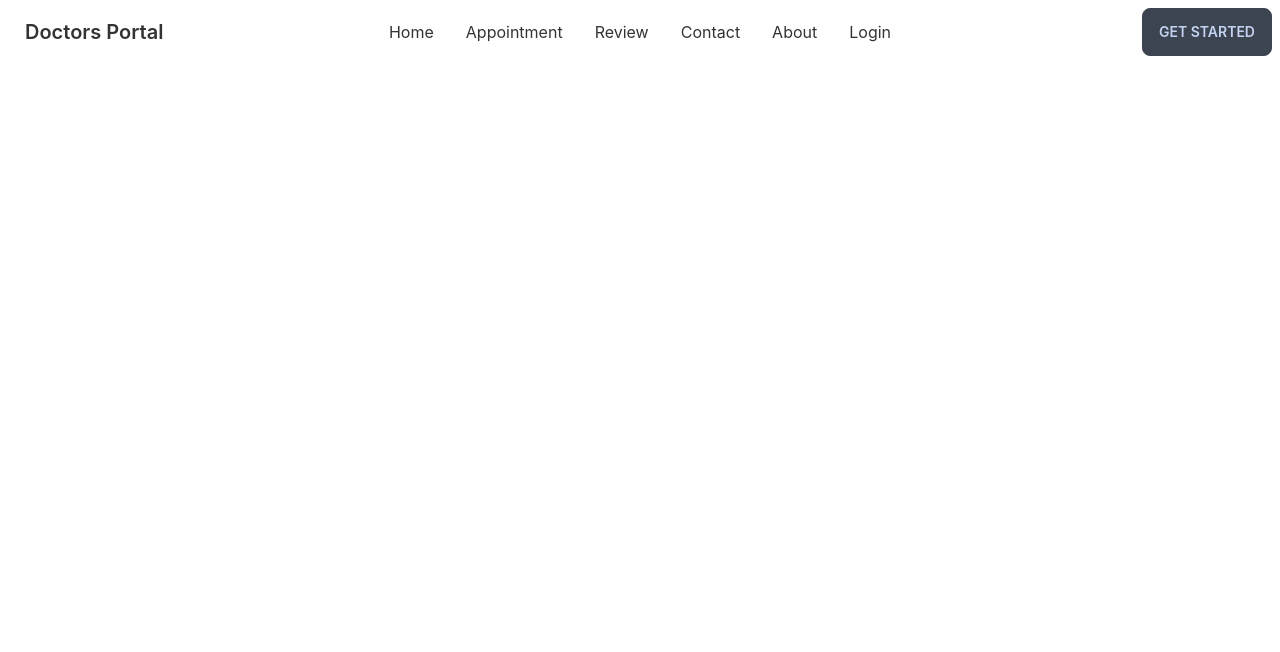
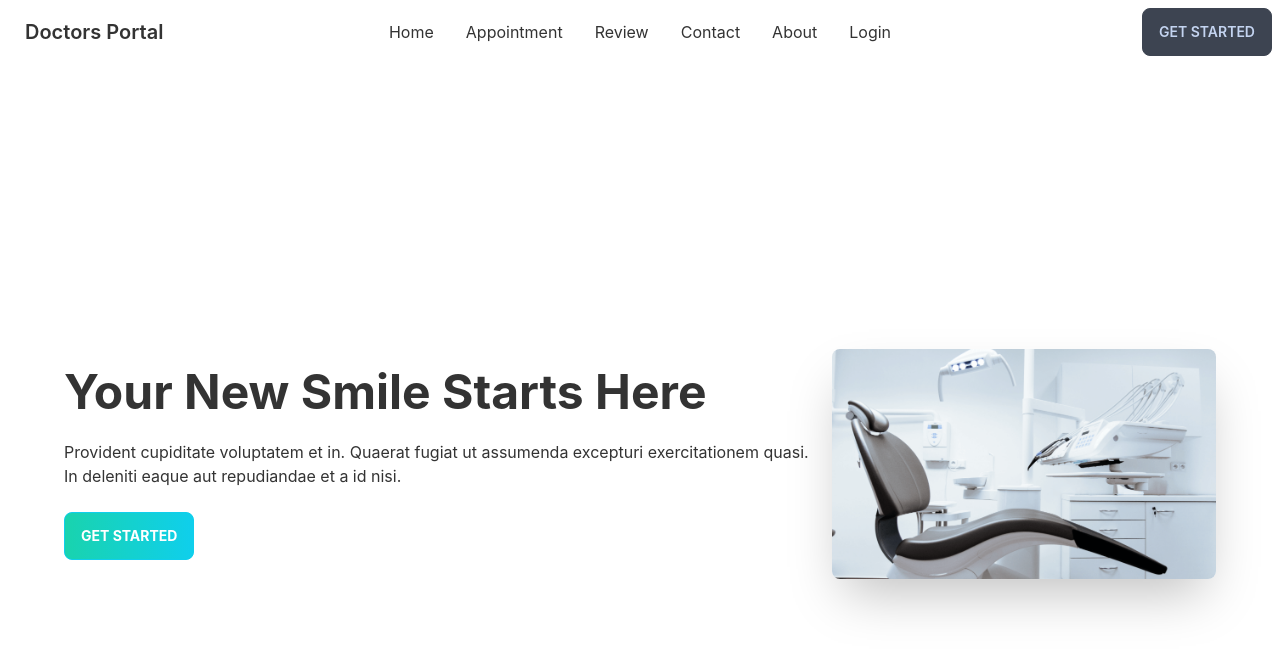
Before and after one commit to Abidur-Rahman-Chowdhury/doctors-portal, a React (Create React App) app: page / in a window 1280 px wide. Shown: the top 652 px of the page. Built offline with nearby package versions, Linux system fonts and the light colour scheme.

Commit message:
done banner

```diff
--- /dev/null
+++ b/src/Pages/Home/Banner.js
@@ -0,0 +1,25 @@
+import React from 'react';
+import chair from '../../assets/images/chair.png';
+
+const Banner = () => {
+  return (
+    <div className="hero min-h-screen px-12">
+      <div className="hero-content flex-col lg:flex-row-reverse">
+       <img src={chair} className="max-w-sm rounded-lg shadow-2xl" alt="" />
+        <div>
+          <h1 className="text-5xl font-bold">Your New Smile Starts Here</h1>
+          <p className="py-6">
+            Provident cupiditate voluptatem et in. Quaerat fugiat ut assumenda
+            excepturi exercitationem quasi. In deleniti eaque aut repudiandae et
+            a id nisi.
+          </p>
+          <button className="btn btn-primary uppercase text-white font-bold bg-gradient-to-r from-secondary to-primary ">
+            Get Started
+          </button>
+        </div>
+      </div>
+    </div>
+  );
+};
+
+export default Banner;
--- a/src/Pages/Home/Home.js
+++ b/src/Pages/Home/Home.js
@@ -1,9 +1,10 @@
 import React from 'react';
+import Banner from './Banner';
 
 const Home = () => {
     return (
         <div>
-
+            <Banner></Banner>
         </div>
     );
 };
```
